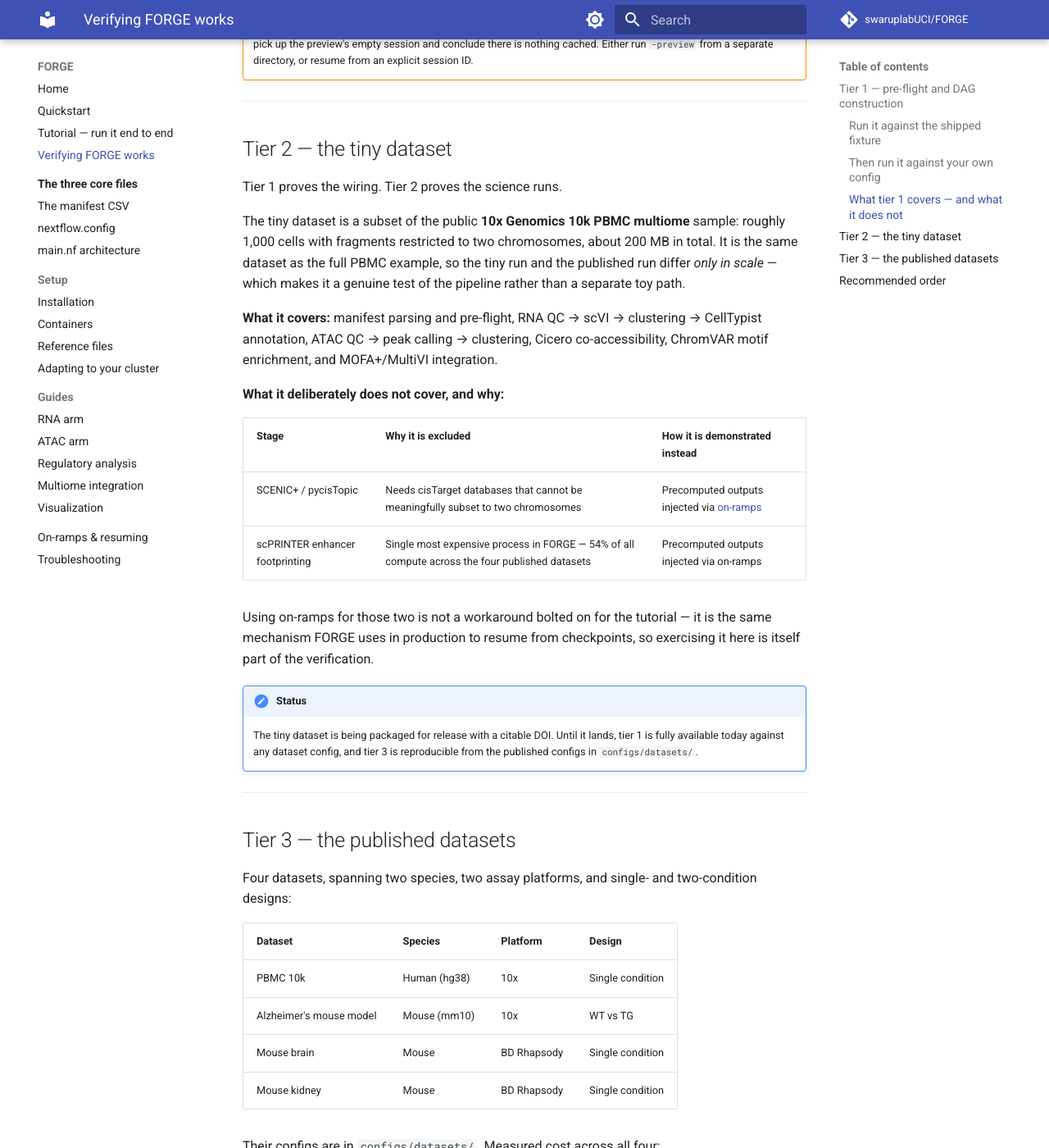
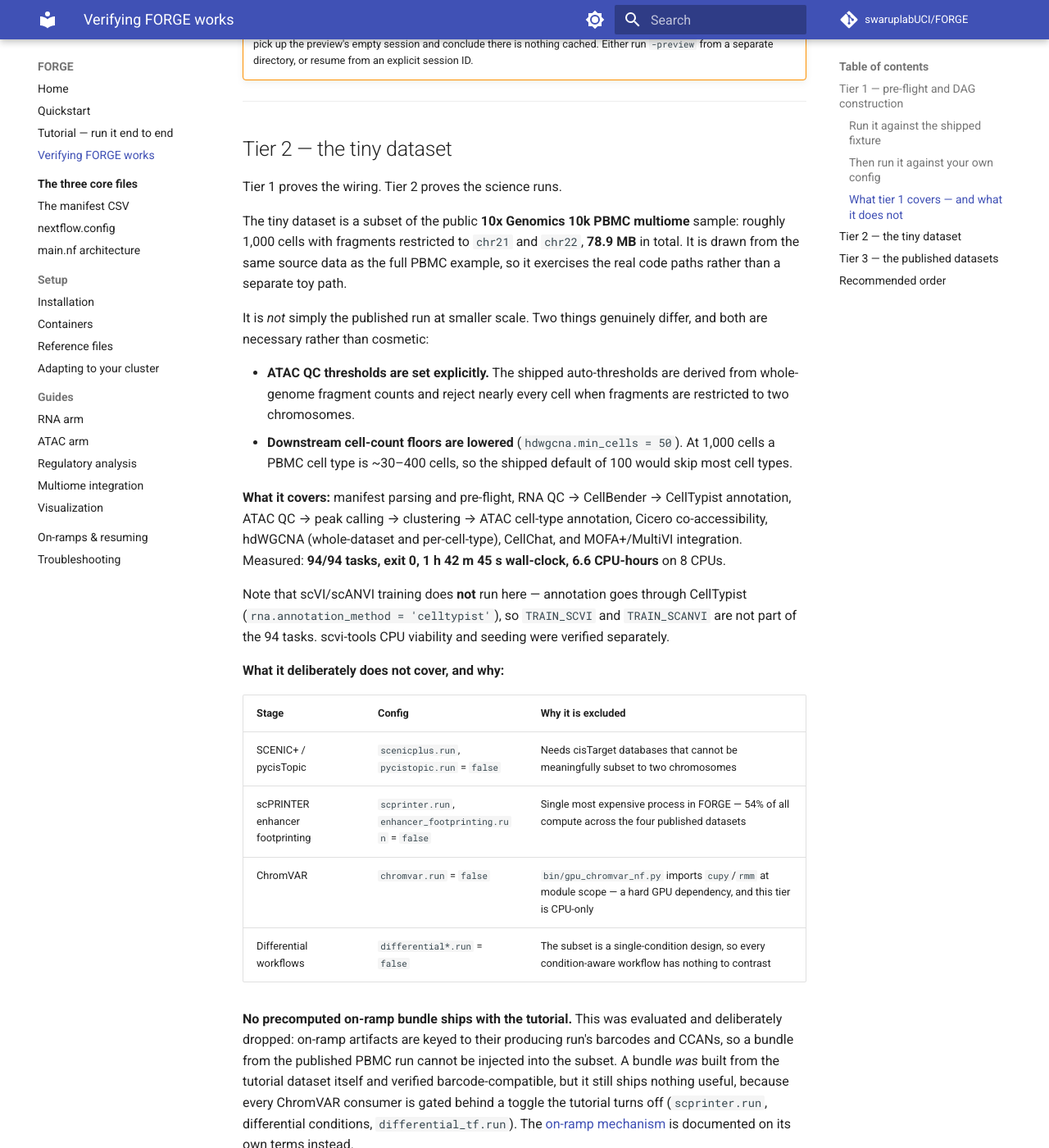
Before and after one commit to swaruplabUCI/FORGE, an MkDocs documentation site: the page built from docs/verification.md, in a window 1280 px wide and 1400 px high, scrolled down 2863 px. Shown: the whole window at 82% size. Built offline with MkDocs 1.6.1 and Material for MkDocs 9.7.7, drawn with Linux system fonts in a browser that asks for light colours; comment, search, counter and statistics services are not loaded; some of the changed text lies outside the part shown.

Commit message:
DOCS: correct the Tier 2 claims — they described a run that never happened
docs/verification.md described the tiny dataset inaccurately on every count
that mattered, and the tutorial config header repeated one of the errors.

Corrected against the measured run (dev_notes/phase3/T2_RESOURCE_BASELINE.md,
94/94 tasks, exit 0) and the actual toggles in tutorial_pbmc.config:

  size        "~200 MB" -> 78.9 MB
  runtime     "~15-60 minutes" -> 1h42m45s / 6.6 CPU-h on 8 CPUs
  containers  dropped the unverified "2 containers" count
  disk        added the ~15 GB free-space requirement

"The tiny run and the published run differ only in scale" was false, and
believing it will cost someone a debugging session: the subset needs explicit
ATAC QC thresholds (auto-thresholds assume whole-genome fragment counts and
reject nearly every cell) and lowered hdWGCNA cell floors. Both are now stated
as load-bearing differences.

Coverage claimed scVI training and ChromVAR, neither of which runs. Annotation
goes through CellTypist, so TRAIN_SCVI/TRAIN_SCANVI are not among the 94 tasks;
ChromVAR is off by design (hard cupy/GPU dependency in a CPU-only tier) and is
now listed as an exclusion with its config key. Added hdWGCNA, CellChat and
ATAC cell-type annotation, which do run and went unmentioned.

The exclusions table promised precomputed on-ramp bundles that ship nothing.
That approach was evaluated and dropped — on-ramp artifacts are keyed to their
producing run's barcodes and CCANs, and every ChromVAR consumer is gated behind
a toggle the tutorial disables. Say so plainly in both files instead.

Status block no longer says the dataset is "being packaged"; it is built and
verified, and what remains is cutting the GitHub Release.

mkdocs build --strict passes; nextflow config -profile tutorial parses.

```diff
--- a/docs/verification.md
+++ b/docs/verification.md
@@ -10,7 +10,7 @@ a very different cost.
 | Tier | Question it answers | Time | Needs |
 |---|---|---|---|
 | **1. Pre-flight + DAG** | Is my configuration coherent? Does the whole graph wire up? | **~15 seconds** | Nextflow only |
-| **2. Tiny dataset** | Does a real analysis arm produce real numbers? | **~15–60 minutes** | ~200 MB data, 2 containers, CPU only |
+| **2. Tiny dataset** | Does a real analysis arm produce real numbers? | **~1 h 45 m** on 8 CPUs | 78.9 MB data, real containers, CPU only, ~15 GB free disk |
 | **3. Full datasets** | Does it scale, and reproduce the published figures? | hours–days | Full references, GPU, HPC |
 
 Start at tier 1. It costs nothing and catches most mistakes.
@@ -129,30 +129,55 @@ nextflow -c configs/datasets/my_study.config config -profile cluster,singularity
 Tier 1 proves the wiring. Tier 2 proves the science runs.
 
 The tiny dataset is a subset of the public **10x Genomics 10k PBMC multiome**
-sample: roughly 1,000 cells with fragments restricted to two chromosomes, about
-200 MB in total. It is the same dataset as the full PBMC example, so the tiny run
-and the published run differ *only in scale* — which makes it a genuine test of
-the pipeline rather than a separate toy path.
+sample: roughly 1,000 cells with fragments restricted to `chr21` and `chr22`,
+**78.9 MB** in total. It is drawn from the same source data as the full PBMC
+example, so it exercises the real code paths rather than a separate toy path.
 
-**What it covers:** manifest parsing and pre-flight, RNA QC → scVI → clustering →
-CellTypist annotation, ATAC QC → peak calling → clustering, Cicero
-co-accessibility, ChromVAR motif enrichment, and MOFA+/MultiVI integration.
+It is *not* simply the published run at smaller scale. Two things genuinely
+differ, and both are necessary rather than cosmetic:
+
+- **ATAC QC thresholds are set explicitly.** The shipped auto-thresholds are
+  derived from whole-genome fragment counts and reject nearly every cell when
+  fragments are restricted to two chromosomes.
+- **Downstream cell-count floors are lowered** (`hdwgcna.min_cells = 50`). At
+  1,000 cells a PBMC cell type is ~30–400 cells, so the shipped default of 100
+  would skip most cell types.
+
+**What it covers:** manifest parsing and pre-flight, RNA QC → CellBender →
+CellTypist annotation, ATAC QC → peak calling → clustering → ATAC cell-type
+annotation, Cicero co-accessibility, hdWGCNA (whole-dataset and per-cell-type),
+CellChat, and MOFA+/MultiVI integration. Measured: **94/94 tasks, exit 0,
+1 h 42 m 45 s wall-clock, 6.6 CPU-hours** on 8 CPUs.
+
+Note that scVI/scANVI training does **not** run here — annotation goes through
+CellTypist (`rna.annotation_method = 'celltypist'`), so `TRAIN_SCVI` and
+`TRAIN_SCANVI` are not part of the 94 tasks. scvi-tools CPU viability and
+seeding were verified separately.
 
 **What it deliberately does not cover, and why:**
 
-| Stage | Why it is excluded | How it is demonstrated instead |
+| Stage | Config | Why it is excluded |
 |---|---|---|
-| SCENIC+ / pycisTopic | Needs cisTarget databases that cannot be meaningfully subset to two chromosomes | Precomputed outputs injected via [on-ramps](onramps.md) |
-| scPRINTER enhancer footprinting | Single most expensive process in FORGE — 54% of all compute across the four published datasets | Precomputed outputs injected via on-ramps |
+| SCENIC+ / pycisTopic | `scenicplus.run`, `pycistopic.run` = `false` | Needs cisTarget databases that cannot be meaningfully subset to two chromosomes |
+| scPRINTER enhancer footprinting | `scprinter.run`, `enhancer_footprinting.run` = `false` | Single most expensive process in FORGE — 54% of all compute across the four published datasets |
+| ChromVAR | `chromvar.run` = `false` | `bin/gpu_chromvar_nf.py` imports `cupy`/`rmm` at module scope — a hard GPU dependency, and this tier is CPU-only |
+| Differential workflows | `differential*.run` = `false` | The subset is a single-condition design, so every condition-aware workflow has nothing to contrast |
 
-Using on-ramps for those two is not a workaround bolted on for the tutorial —
-it is the same mechanism FORGE uses in production to resume from checkpoints, so
-exercising it here is itself part of the verification.
+**No precomputed on-ramp bundle ships with the tutorial.** This was evaluated and
+deliberately dropped: on-ramp artifacts are keyed to their producing run's
+barcodes and CCANs, so a bundle from the published PBMC run cannot be injected
+into the subset. A bundle *was* built from the tutorial dataset itself and
+verified barcode-compatible, but it still ships nothing useful, because every
+ChromVAR consumer is gated behind a toggle the tutorial turns off
+(`scprinter.run`, differential conditions, `differential_tf.run`). The
+[on-ramp mechanism](onramps.md) is documented on its own terms instead.
 
 !!! note "Status"
-    The tiny dataset is being packaged for release with a citable DOI. Until it
-    lands, tier 1 is fully available today against any dataset config, and tier 3
-    is reproducible from the published configs in `configs/datasets/`.
+    The tiny dataset is **built and verified** — it runs end to end, twice,
+    94/94 tasks, exit 0. What is still pending is publication: the download
+    lives behind a GitHub Release that has not been cut yet. Tier 1 is fully
+    available today against any dataset config, and tier 3 is reproducible from
+    the published configs in `configs/datasets/`.
 
 ---
 
```
Also changed, not shown: 1 other file.
